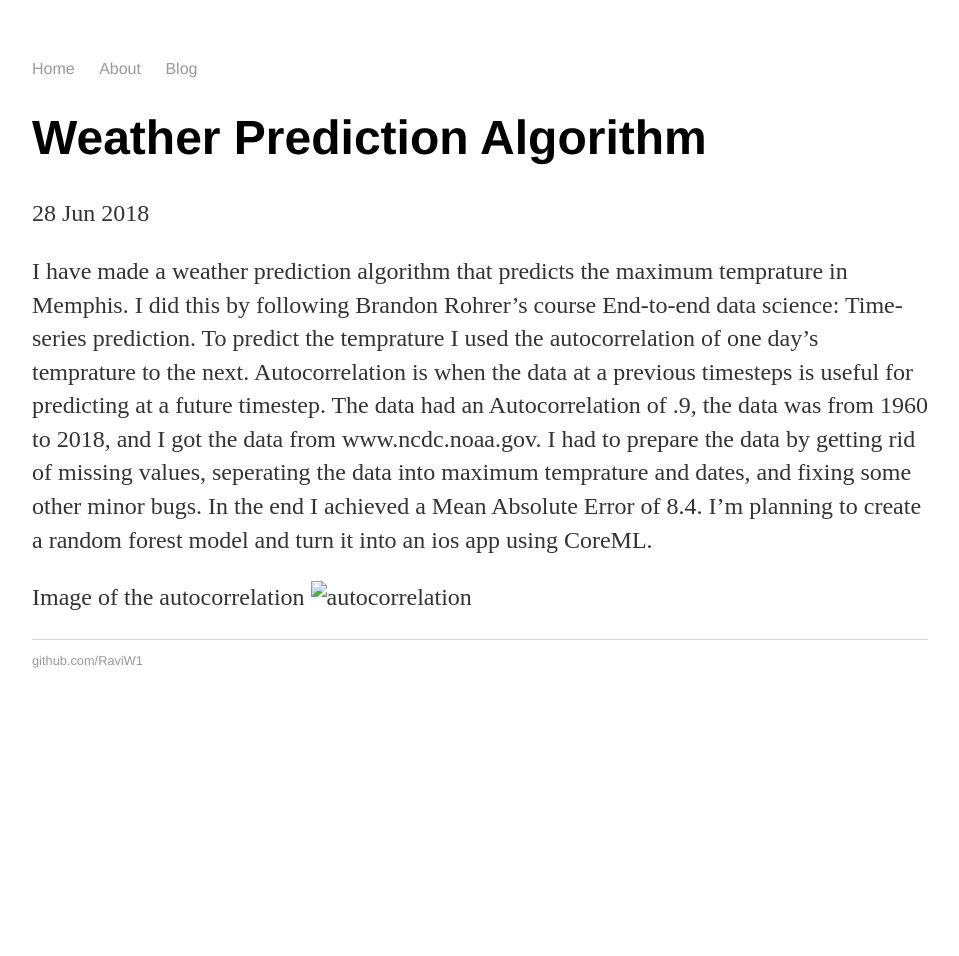
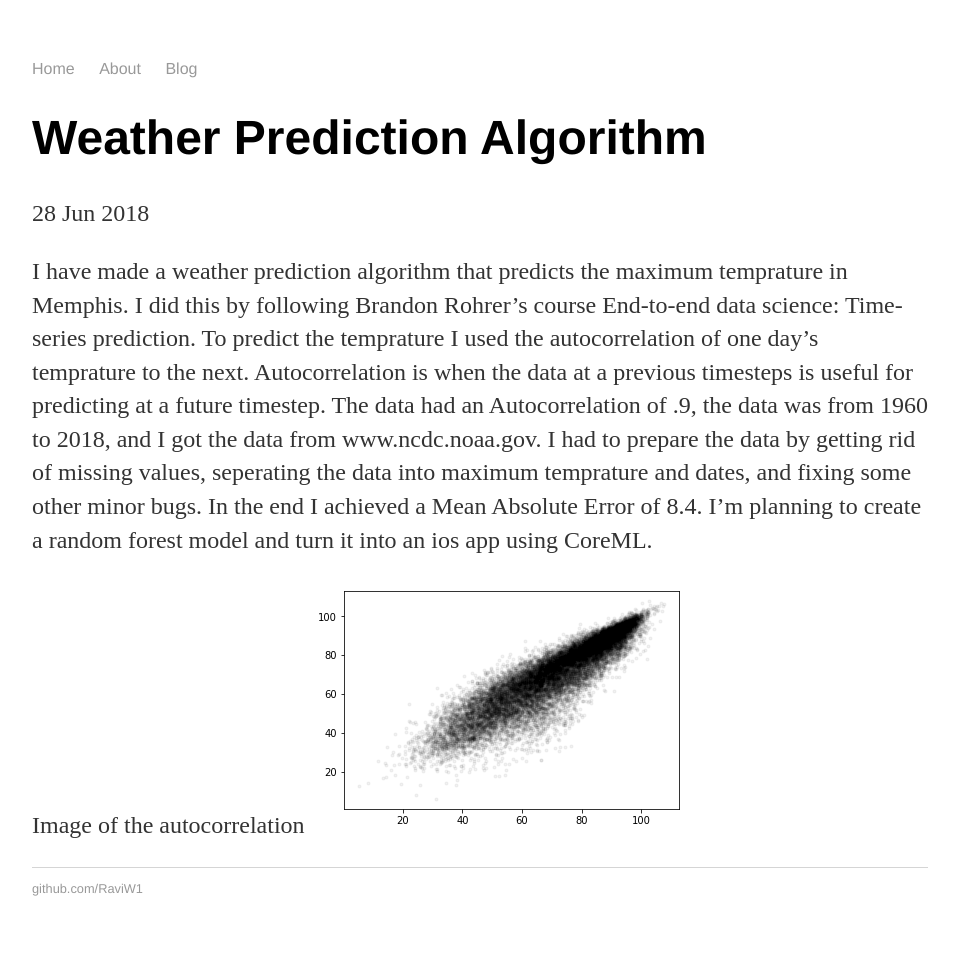
Before and after one commit to RaviW1/ravi_wije_old_site, a Jekyll site: the page built from _posts/2018-06-28-weather-prediction.md, in a window 1280 px wide. Shown: the whole page, without its empty margins (160-1119 px from the left). Built offline with Jekyll 4.4.1, drawn with Linux system fonts in a browser that asks for light colours; before the commit the page ends 900 px from its top, so only the background shows below that.

Commit message:
Update 2018-06-28-weather-prediction.md

```diff
--- a/_posts/2018-06-28-weather-prediction.md
+++ b/_posts/2018-06-28-weather-prediction.md
@@ -12,4 +12,4 @@
 In the end I achieved a Mean Absolute Error of 8.4. I'm planning to create a random forest model and turn it into an ios app using CoreML.
 
 Image of the autocorrelation
-![autocorrelation](data_images/autocorrellation.png)
+![config.yml]({{ site.baseurl }}/data_images/autocorrellation.png)
```
